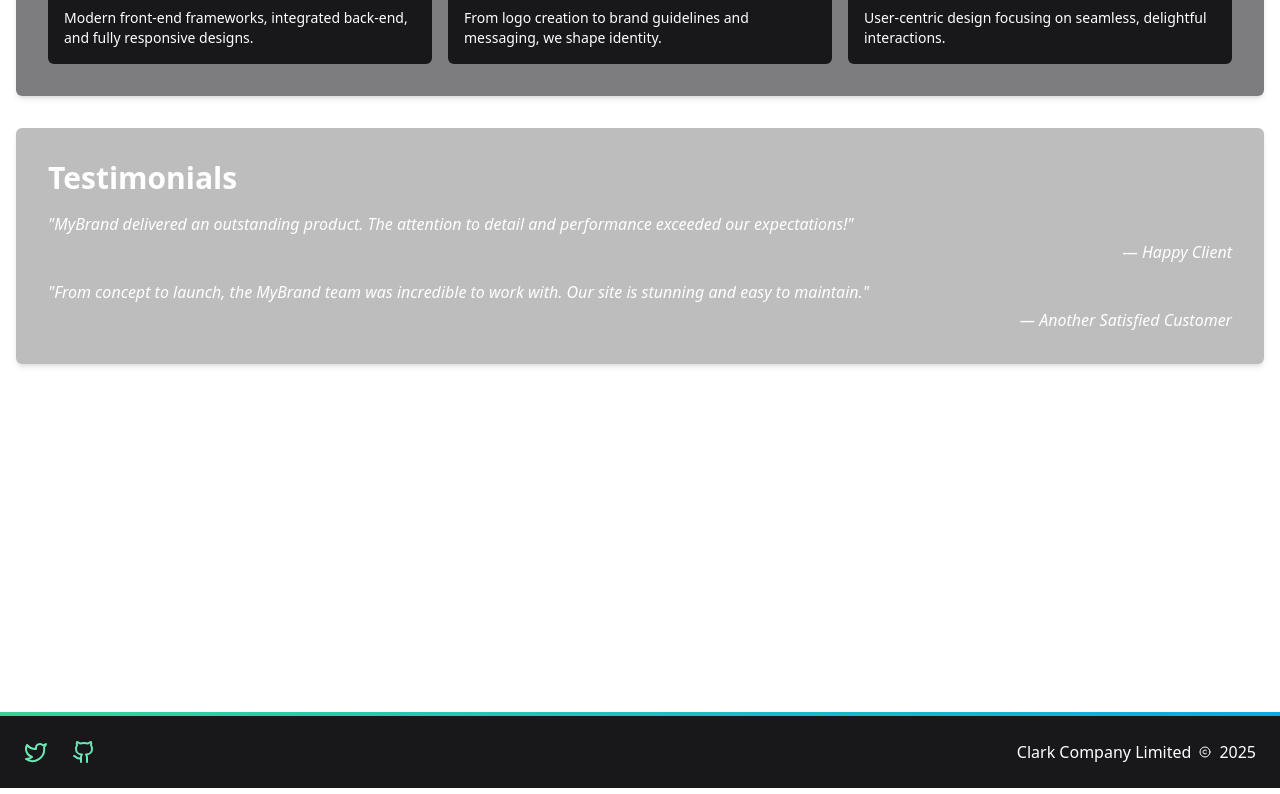
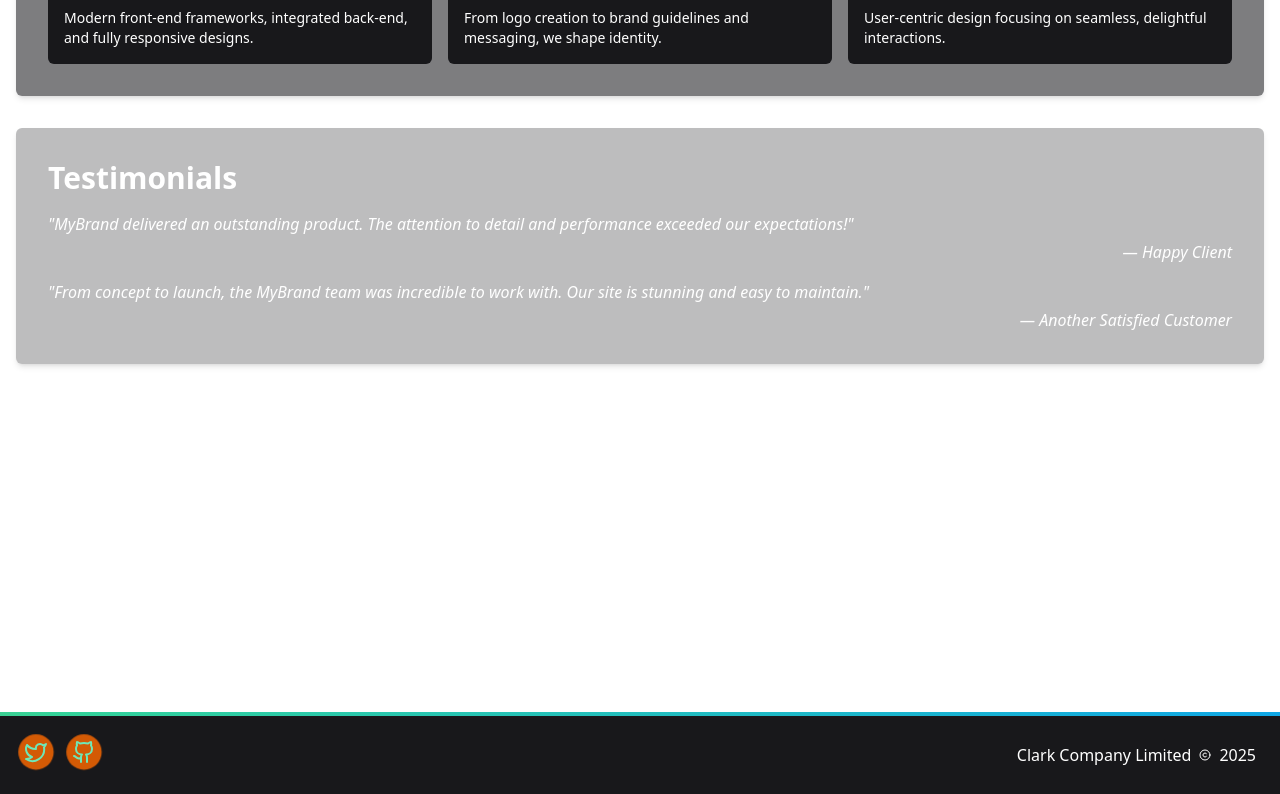
Before and after one commit to life423/drewclark.io-portfolio, a React (Vite) app in the folder app/: page / in a window 1280 px wide. Shown: the part 880-1674 px from the top of the page. Built offline with nearby package versions, Linux system fonts and the light colour scheme.

Commit message:
Added IconWithHalo component to Footer and updated haloPulse animation in Tailwind configuration.

```diff
--- a/app/src/components/footer/Footer.jsx
+++ b/app/src/components/footer/Footer.jsx
@@ -20,7 +20,9 @@ export default function Footer() {
                             rel='noopener noreferrer'
                             aria-label='Twitter'
                         >
-                            <LuTwitter className='h-6 w-6 text-brandGreen-300' />
+                            <IconWithHalo>
+                                <LuTwitter className='h-6 w-6 text-brandGreen-300' />
+                            </IconWithHalo>
                         </a>
                         <a
                             href='https://github.com/life423'
@@ -28,7 +30,9 @@ export default function Footer() {
                             rel='noopener noreferrer'
                             aria-label='GitHub'
                         >
-                            <LuGithub className='h-6 w-6 text-brandGreen-300' />
+                            <IconWithHalo>
+                                <LuGithub className='h-6 w-6 text-brandGreen-300' />
+                            </IconWithHalo>
                         </a>
                     </div>
 
@@ -45,3 +49,28 @@ export default function Footer() {
         </footer>
     )
 }
+
+/**
+ * IconWithHalo - Wraps an icon in a relative container,
+ * placing a neonOrange circle behind it that pulses via haloPulse.
+ */
+function IconWithHalo({ children }) {
+    return (
+        <div className='relative inline-block'>
+            {/* The pulsing halo */}
+            <div
+                className='
+          absolute
+          inset-0
+          rounded-full
+          bg-neonOrange-500
+          animate-haloPulse
+          pointer-events-none
+          z-0
+        '
+            />
+            {/* The actual icon, on top */}
+            <div className='relative z-10'>{children}</div>
+        </div>
+    )
+}
--- a/app/tailwind.config.js
+++ b/app/tailwind.config.js
@@ -63,15 +63,15 @@ export default {
                 haloPulse: {
                     '0%': {
                         transform: 'scale(1)',
-                        opacity: '0.2',
+                        opacity: '0.0',
                     },
                     '50%': {
                         transform: 'scale(1.4)',
-                        opacity: '0',
+                        opacity: '.7',
                     },
                     '100%': {
                         transform: 'scale(1.6)',
-                        opacity: '0',
+                        opacity: '1',
                     },
                 },
             },
```
